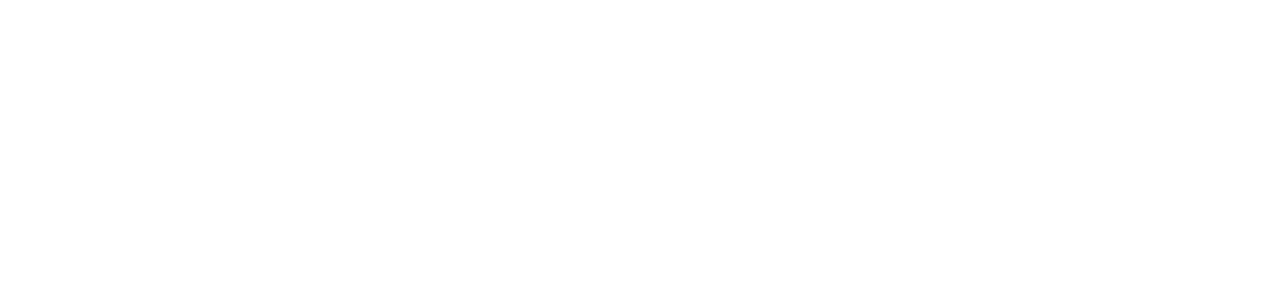
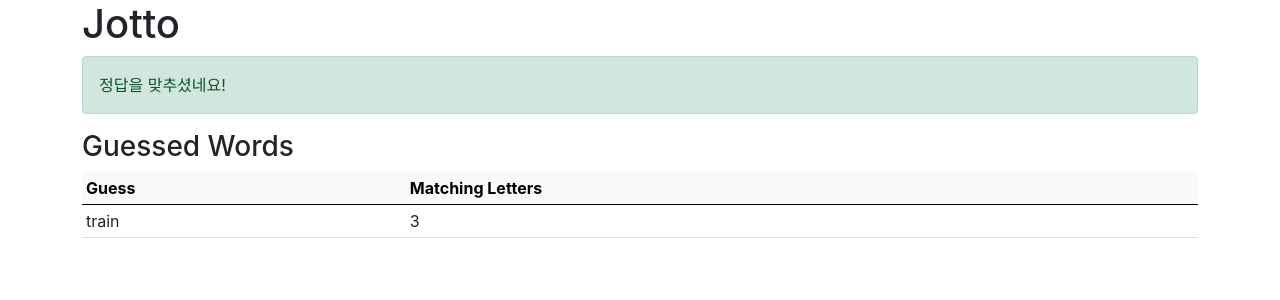
Before and after one commit to yohanpro/TDD-guessword, a React (Create React App) app: page / in a window 1280 px wide. Shown: the top 300 px of the page. Built offline with nearby package versions, Linux system fonts and the light colour scheme.

Commit message:
bootstrap import

```diff
--- a/public/index.html
+++ b/public/index.html
@@ -10,6 +10,12 @@
       content="Web site created using create-react-app"
     />
     <link rel="apple-touch-icon" href="%PUBLIC_URL%/logo192.png" />
+    <link
+      href="https://cdn.jsdelivr.net/npm/bootstrap@5.0.0-beta1/dist/css/bootstrap.min.css"
+      rel="stylesheet"
+      integrity="sha384-giJF6kkoqNQ00vy+HMDP7azOuL0xtbfIcaT9wjKHr8RbDVddVHyTfAAsrekwKmP1"
+      crossorigin="anonymous"
+    />
     <!--
       manifest.json provides metadata used when your web app is installed on a
       user's mobile device or desktop. See https://developers.google.com/web/fundamentals/web-app-manifest/
--- a/src/App.js
+++ b/src/App.js
@@ -1,8 +1,14 @@
-
+import Congrats from './components/Congrats';
+import GuessWords from './components/GuessWords';
 
 function App() {
   return (
-    <div className="App">
+    <div className="container">
+      <h1>Jotto</h1>
+      <Congrats success={true} />
+      <GuessWords guessedWords={[{
+        guessedWord: 'train', letterMatchCount: 3
+      }]} />
     </div>
   );
 }
--- a/src/components/Congrats/index.js
+++ b/src/components/Congrats/index.js
@@ -6,7 +6,7 @@
 
     if (success) {
         return (
-            <div data-test="component-congrat">
+            <div data-test="component-congrat" className="alert alert-success">
                 <span data-test="congrat-message">
                     정답을 맞추셨네요!
             </span>
--- a/src/components/GuessWords/index.js
+++ b/src/components/GuessWords/index.js
@@ -2,27 +2,54 @@
 
 
 const GuessWords = props => {
+    let contents;
 
-    if (props.guessWords.length === 0) {
-        return (
-            <div data-test="component-guessed-words">
+    if (props.guessedWords.length === 0) {
+        contents = (
+            <div data-test="guessed-words">
                 <span data-test="guess-instructions">
                     GuessWord 게임을 시작해보세요
-                </span>
+            </span>
             </div>
         );
     } else {
-        return (
-            <div data-test="component-guessed-words">
+        const guessedWordsRows = props.guessedWords.map((word, index) => {
+            return (
+                <tr key={index} data-test="guessed-word" >
+                    <td>{word.guessedWord}</td>
+                    <td>{word.letterMatchCount}</td>
+                </tr>
+            );
+        });
+        contents = (
+            <div data-test="guessed-words">
+                <h3>Guessed Words</h3>
+                <table className="table table-sm">
+                    <thead className="table-light">
+                        <tr>
+                            <th>Guess</th>
+                            <th>Matching Letters</th>
+                        </tr>
+                    </thead>
+                    <tbody>
+                        {guessedWordsRows}
+                    </tbody>
+                </table>
             </div>
         );
     }
 
+
+    return (
+        <div className="component-guessed-words" data-test="component-guessed-words">
+            {contents}
+        </div>
+    );
 };
 
 GuessWords.propTypes = {
-    guessWords: PropTypes.arrayOf(PropTypes.shape({
-        guessWord: PropTypes.string.isRequired,
+    guessedWords: PropTypes.arrayOf(PropTypes.shape({
+        guessedWord: PropTypes.string.isRequired,
         letterMatchCount: PropTypes.number.isRequired
     })).isRequired
 };
```
Also changed, not shown: 2 other files (tests, documents, lock files or other folders).
